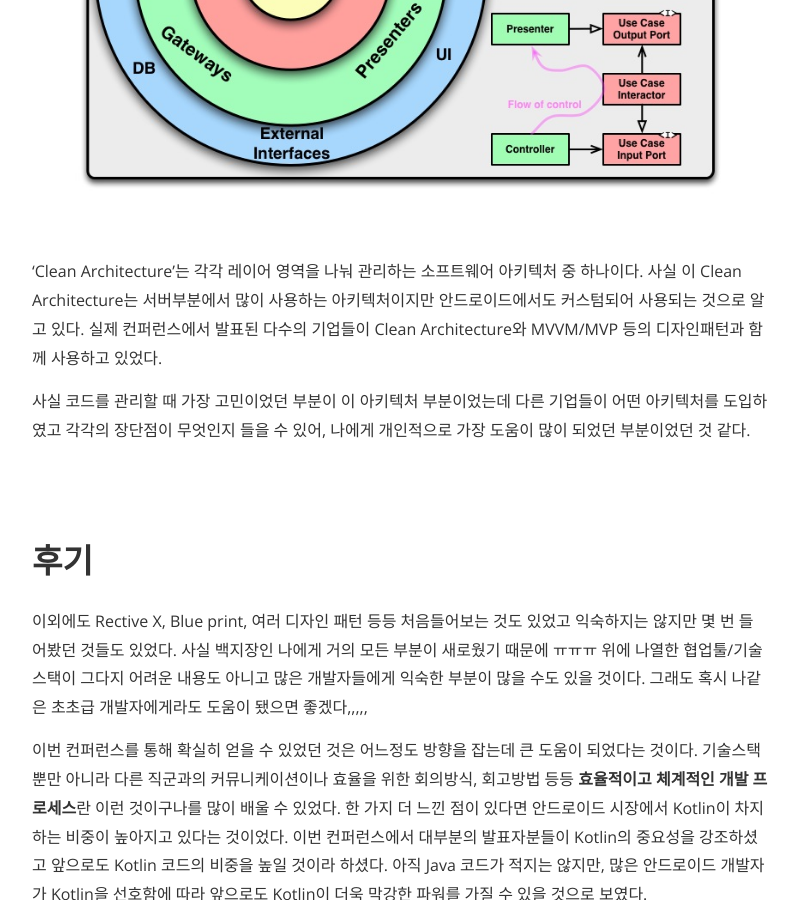
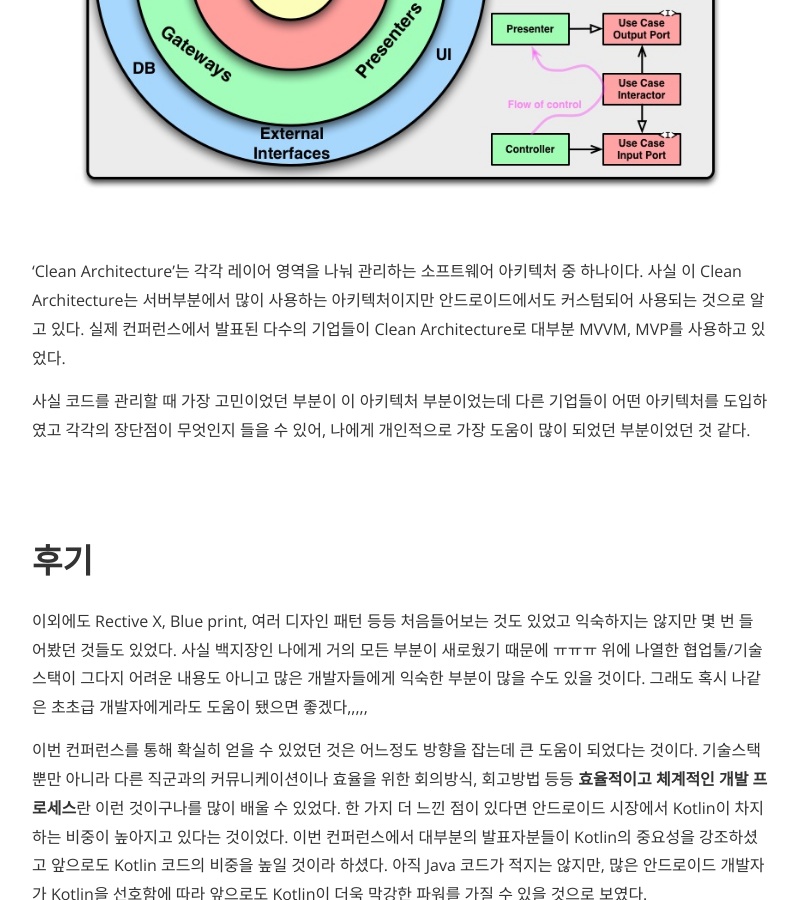
Before and after one commit to wishJinit/wishJinit.github.io, a Jekyll site: the page built from _posts/2019-08-18-초초급 개발자가 쓰는 [안드로이드 컨퍼런스] 우리 회사는 이렇게 개발해요 참가 후기.markdown, in a window 1280 px wide and 900 px high, scrolled down 8415 px. Shown: the whole window, without its empty margins (240-1039 px from the left). Built offline with Jekyll 4.4.1, drawn with Linux system fonts in a browser that asks for light colours; nearby versions of some CDN libraries.

Commit message:
2019-08-20 : update post

```diff
--- a/_posts/2019-08-18-초초급 개발자가 쓰는 [안드로이드 컨퍼런스] 우리 회사는 이렇게 개발해요 참가 후기.markdown
+++ b/_posts/2019-08-18-초초급 개발자가 쓰는 [안드로이드 컨퍼런스] 우리 회사는 이렇게 개발해요 참가 후기.markdown
@@ -138,7 +138,7 @@ A. 그건 바로 [[안드로이드 컨퍼런스]우리 회사는 이렇게 개
 
 <br>
 
-'Clean Architecture'는 각각 레이어 영역을 나눠 관리하는 소프트웨어 아키텍처 중 하나이다. 사실 이 Clean Architecture는 서버부분에서 많이 사용하는 아키텍처이지만 안드로이드에서도 커스텀되어 사용되는 것으로 알고 있다. 실제 컨퍼런스에서 발표된 다수의 기업들이 Clean Architecture와 MVVM/MVP 등의 디자인패턴과 함께 사용하고 있었다.
+'Clean Architecture'는 각각 레이어 영역을 나눠 관리하는 소프트웨어 아키텍처 중 하나이다. 사실 이 Clean Architecture는 서버부분에서 많이 사용하는 아키텍처이지만 안드로이드에서도 커스텀되어 사용되는 것으로 알고 있다. 실제 컨퍼런스에서 발표된 다수의 기업들이 Clean Architecture로 대부분 MVVM, MVP를 사용하고 있었다.
 
 사실 코드를 관리할 때 가장 고민이었던 부분이 이 아키텍처 부분이었는데 다른 기업들이 어떤 아키텍처를 도입하였고 각각의 장단점이 무엇인지 들을 수 있어, 나에게 개인적으로 가장 도움이 많이 되었던 부분이었던 것 같다.
 
```
